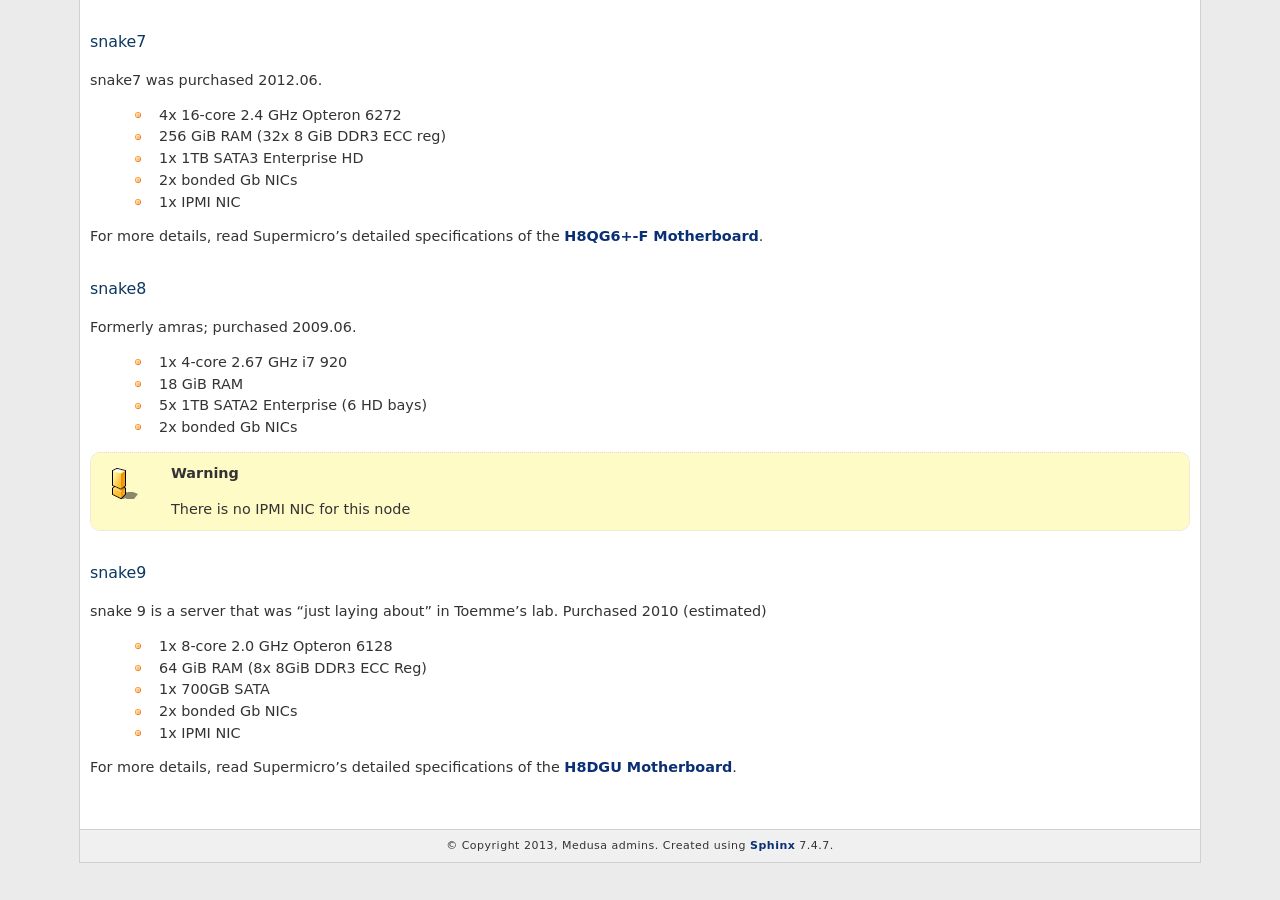
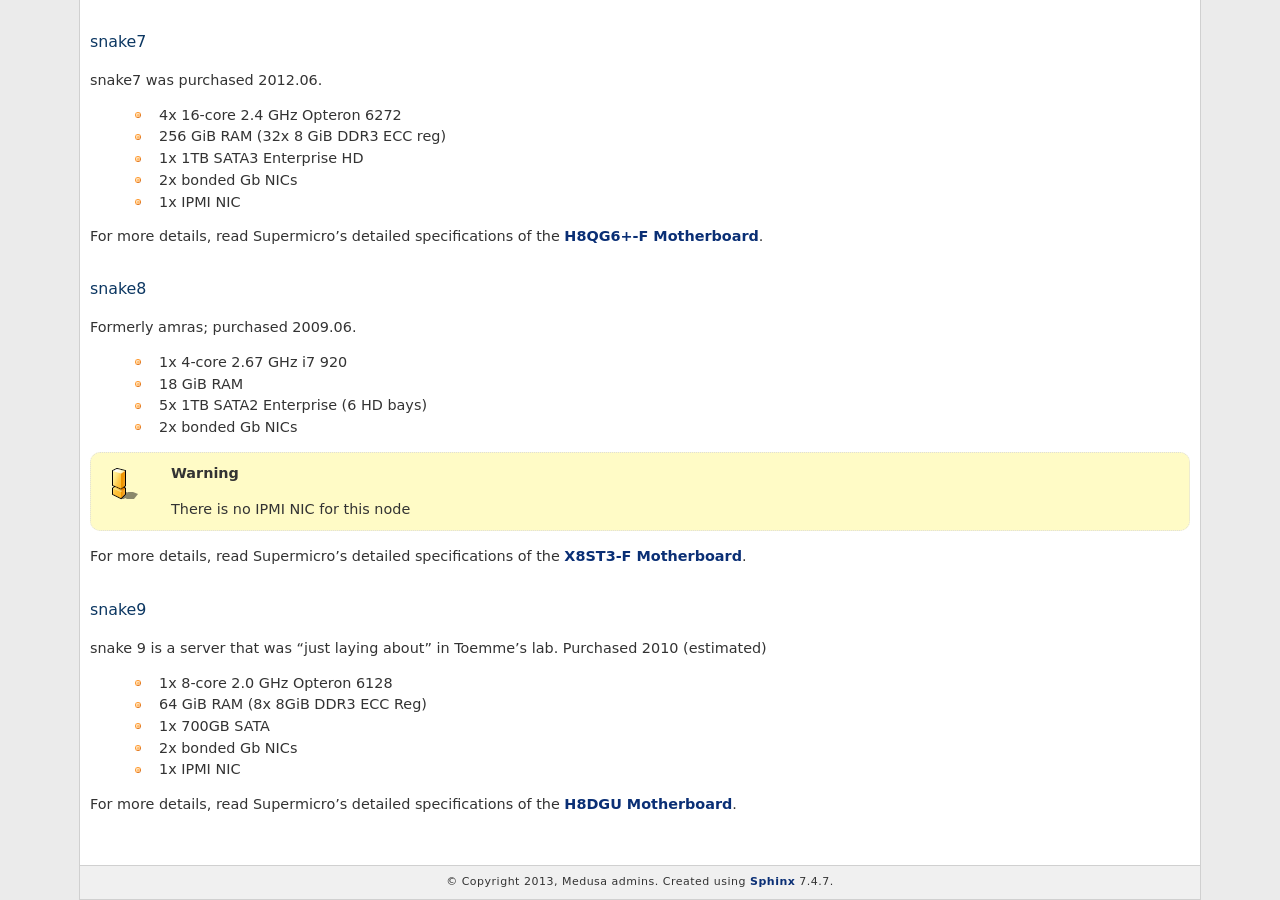
Before and after one commit to psychoinformatics-de/ipsy-docs, a Sphinx documentation site: the page built from source/internal/data_center/compute_nodes.rst, in a window 1280 px wide and 900 px high, scrolled down 883 px. Built offline with Sphinx 7.4.7, drawn with Linux system fonts in a browser that asks for light colours; formulas are drawn with MathJax 3; before the commit the page ends 1746 px from its top, so only the background shows below that.

Commit message:
Snake8 motherboard info

```diff
--- a/source/internal/data_center/compute_nodes.rst
+++ b/source/internal/data_center/compute_nodes.rst
@@ -72,6 +72,10 @@ Formerly amras; purchased 2009.06.
 
 .. warning:: There is no IPMI NIC for this node
 
+For more details, read Supermicro's detailed specifications of the `X8ST3-F Motherboard`_.
+
+.. _X8ST3-F Motherboard: http://www.supermicro.com/products/motherboard/xeon3000/x58/x8st3-f.cfm
+
 snake9
 ------
 snake 9 is a server that was "just laying about" in Toemme's lab. Purchased 2010 (estimated)
```
